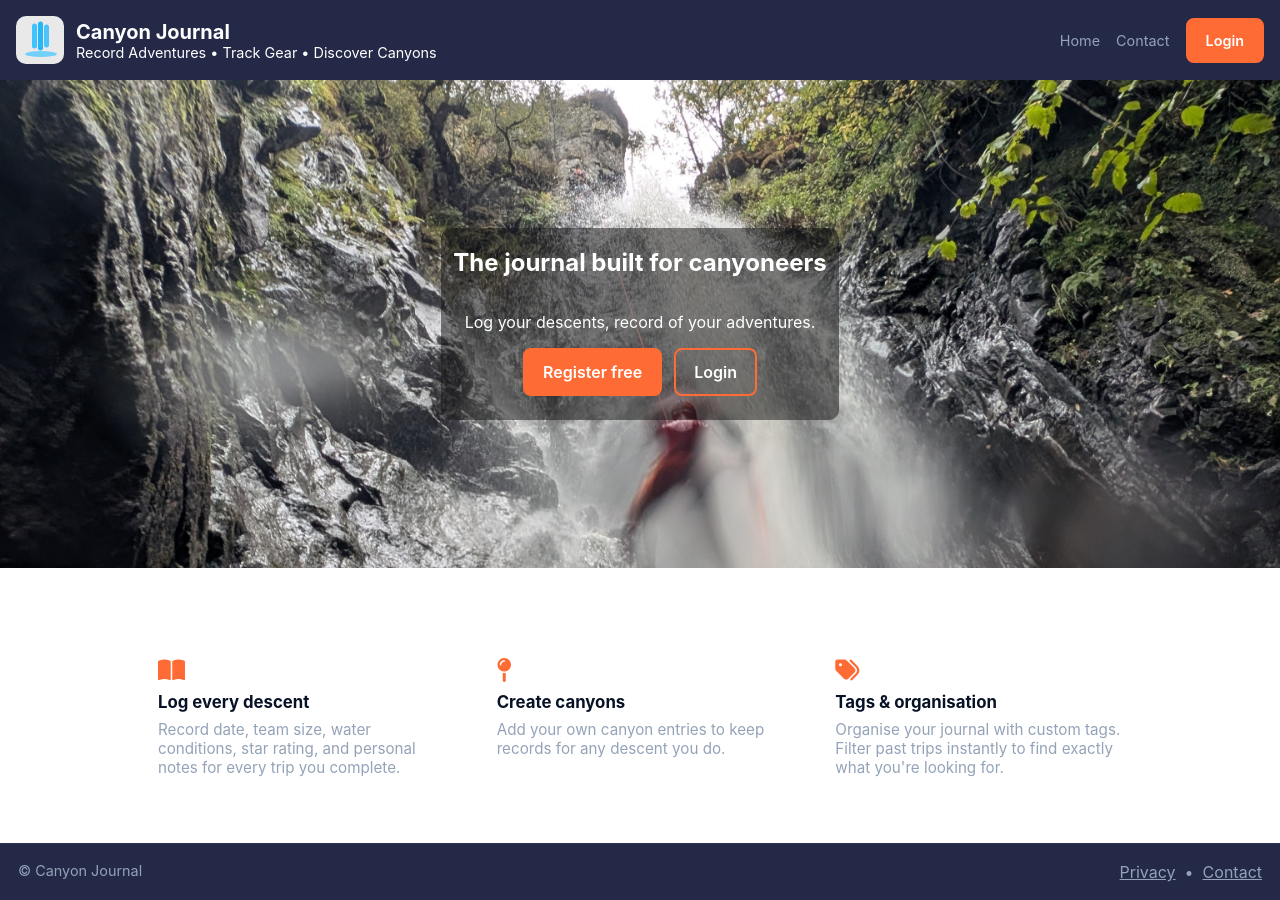
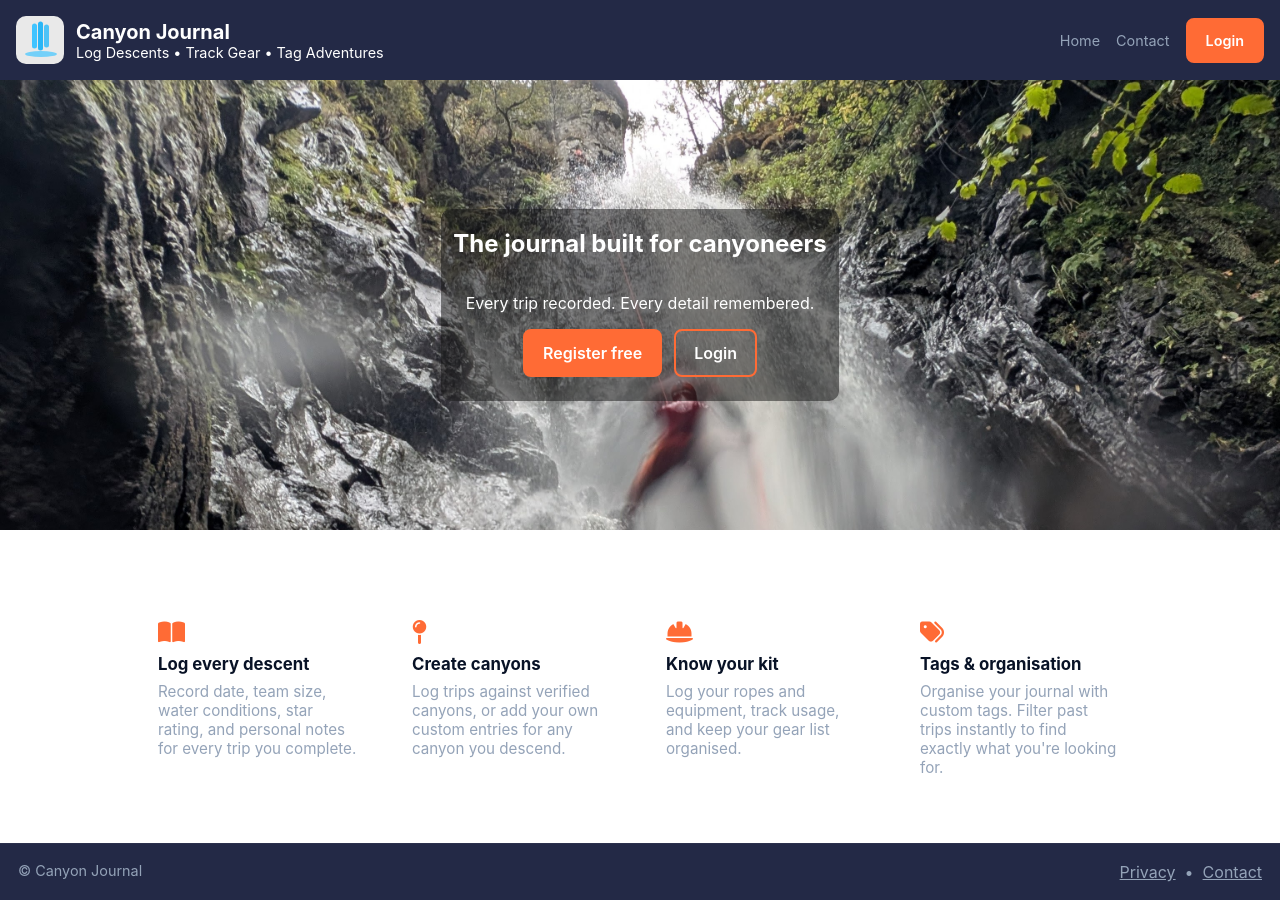
Before and after one commit to AranMason/CanyonJournal, a Jekyll site: the page built from docs/index.html, in a window 1280 px wide. Built offline with Jekyll 4.4.1, drawn with Linux system fonts in a browser that asks for light colours.

Commit message:
Updating marketing site

```diff
--- a/docs/_config.yml
+++ b/docs/_config.yml
@@ -1,4 +1,4 @@
 title: Canyon Journal
-description: Record your canyon descents, track gear, and discover new routes.
+description: Your personal canyoneering journal.
 url: https://canyonjournal.co.uk
 baseurl: ""
--- a/docs/_layouts/base.html
+++ b/docs/_layouts/base.html
@@ -16,7 +16,7 @@
         <img src="/assets/favicon.svg" width="48" height="48" alt="Canyon Journal logo"/>
         <div>
           <div class="site-title">Canyon Journal</div>
-          <div class="small">Record Adventures • Track Gear • Discover Canyons</div>
+          <div class="small">Log Descents • Track Gear • Tag Adventures</div>
         </div>
       </div>
       <nav class="nav">
--- a/docs/contact.html
+++ b/docs/contact.html
@@ -4,7 +4,7 @@
 description: Get in touch with Canyon Journal — bug reports, feature requests, or general enquiries.
 ---
 <h1>Contact Us</h1>
-<p class="small">We'd love to hear from you. For bug reports, feature requests, or general inquiries, please email us:</p>
+<p class="small">We'd love to hear from you. For bug reports, feature requests, or general enquiries, please email us:</p>
 <div class="form">
   <p><strong>Email</strong>: <a href="mailto:hello@canyonjournal.co.uk">hello@canyonjournal.co.uk</a></p>
   <p class="small">If you'd like to submit detailed feedback, include screenshots and steps to reproduce any issues. We aim to respond within a few business days.</p>
--- a/docs/index.html
+++ b/docs/index.html
@@ -1,14 +1,14 @@
 ---
 layout: base
 title: Record your descents
-description: Canyon Journal — record descents, track trips
+description: Canyon Journal — your personal canyoneering journal.
 ---
 <section class="hero-image">
   <div class="hero-cta">
     <h1>The journal built for canyoneers</h1>
-    <p>Log your descents, record of your adventures.</p>
+    <p>Every trip recorded. Every detail remembered.</p>
     <div style="display:flex;gap:12px;flex-wrap:wrap;justify-content:center;">
-      <a class="cta" href="https://app.canyonjournal.co.uk/">Register free</a>
+      <a class="cta" href="https://app.canyonjournal.co.uk/login?screen_hint=signup">Register free</a>
       <a class="cta" style="background-color:unset;" href="https://app.canyonjournal.co.uk/">Login</a>
     </div>
   </div>
@@ -29,7 +29,13 @@
         <div class="feature">
           <i class="fa-solid fa-map-pin"></i>
           <h3>Create canyons</h3>
-          <p>Add your own canyon entries to keep records for any descent you do.</p>
+          <p>Log trips against verified canyons, or add your own custom entries for any canyon you descend.</p>
+        </div>
+
+        <div class="feature">
+          <i class="fa-solid fa-helmet-safety"></i>
+          <h3>Know your kit</h3>
+          <p>Log your ropes and equipment, track usage, and keep your gear list organised.</p>
         </div>
 
         <div class="feature">
```
